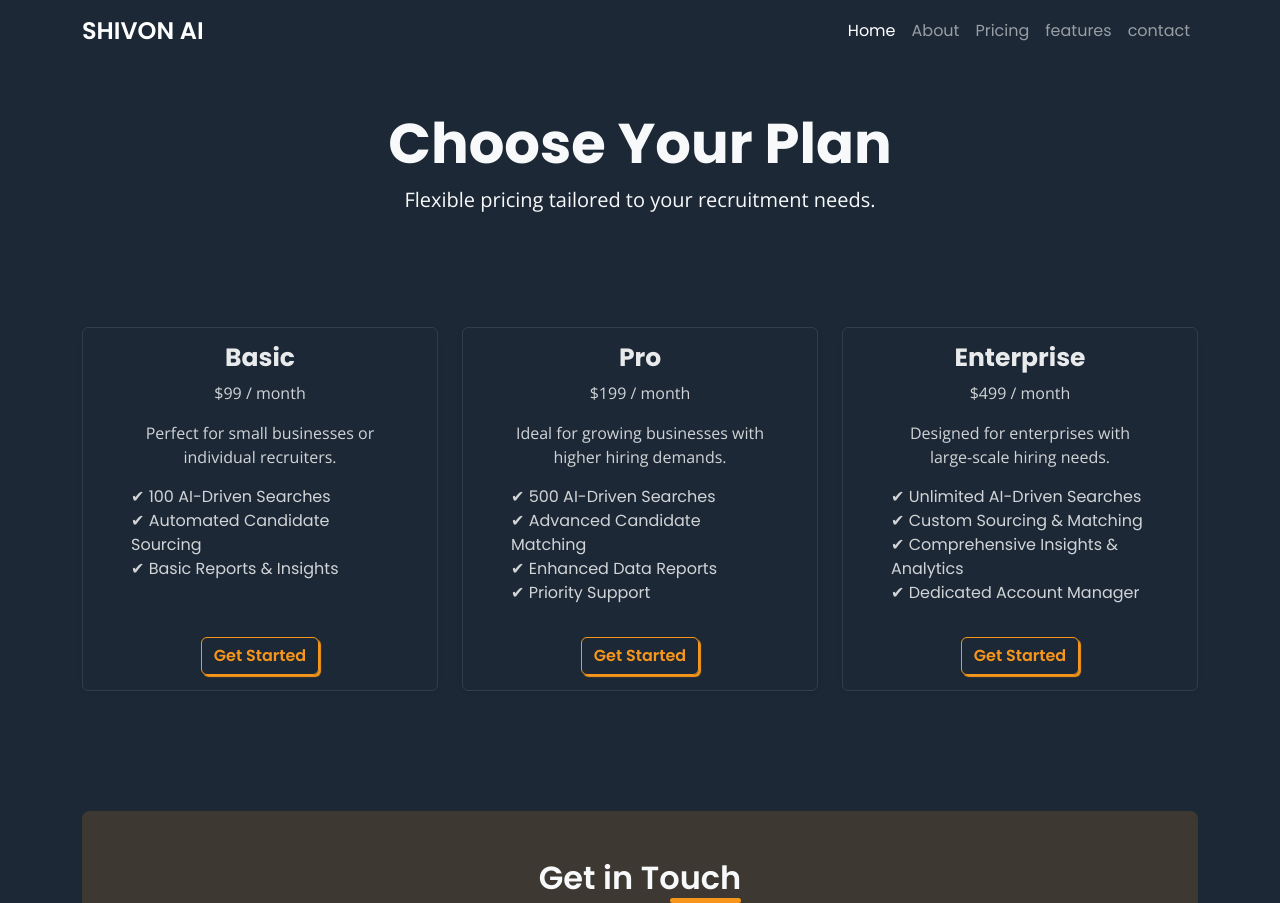
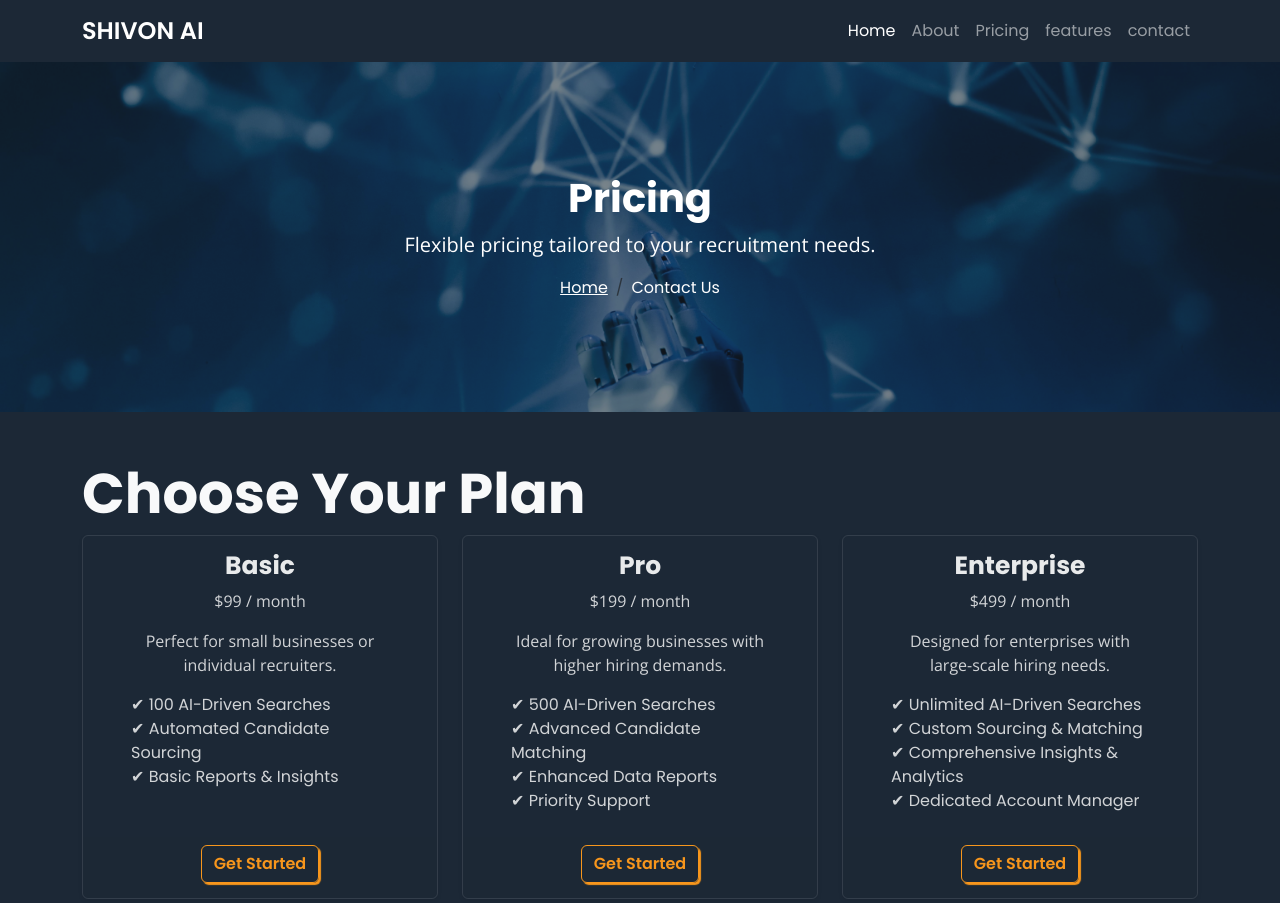
Before and after one commit to uritisaiabhishek/shivon-ai, a website: page src/pricing.html in a window 1280 px wide. Shown: the top 903 px of the page. Drawn offline with nearby package versions, Linux system fonts and the light colour scheme; files that its build step writes are made by us from their sources; files whose address does not match are found by name.

Commit message:
added page banner

```diff
--- a/src/pricing.html
+++ b/src/pricing.html
@@ -25,17 +25,25 @@
     @@include('includes/header.html')
 
 
-  <!-- Pricing Header -->
-  <section class="pricing-header text-center py-5">
-    <div class="container">
-      <h1 class="display-4 fw-bold">Choose Your Plan</h1>
-      <p class="lead">Flexible pricing tailored to your recruitment needs.</p>
-    </div>
-  </section>
+    <!-- Banner Section -->
+    <section class="page_banner d-flex align-items-center justify-content-center text-white py-5">
+      <div class="container text-center">
+        <h1 class="fw-bold">Pricing</h1>
+        <p class="lead">Flexible pricing tailored to your recruitment needs.</p>
+        <nav aria-label="breadcrumb" class="d-flex justify-content-center mt-2">
+          <ol class="breadcrumb mb-0">
+            <li class="breadcrumb-item"><a href="/" class="text-white">Home</a></li>
+            <li class="breadcrumb-item active text-white" aria-current="page">Contact Us</li>
+          </ol>
+        </nav>
+      </div>
+    </section>
+
 
   <!-- Pricing Section -->
   <section class="pricing py-5">
     <div class="container">
+      <h1 class="display-4 fw-bold">Choose Your Plan</h1>
       <div class="row">
         <!-- Basic Plan -->
         <div class="col-md-4 mb-4">
```
Also changed, not shown: src/blog.html (+7 -2 lines), src/contact.html (+4 -2 lines), src/cookie-policy.html (+7 -1 lines), src/features.html (+8 -1 lines), src/privacy-policy.html (+13 -5 lines), src/terms-and-conditions.html (+13 -5 lines).
